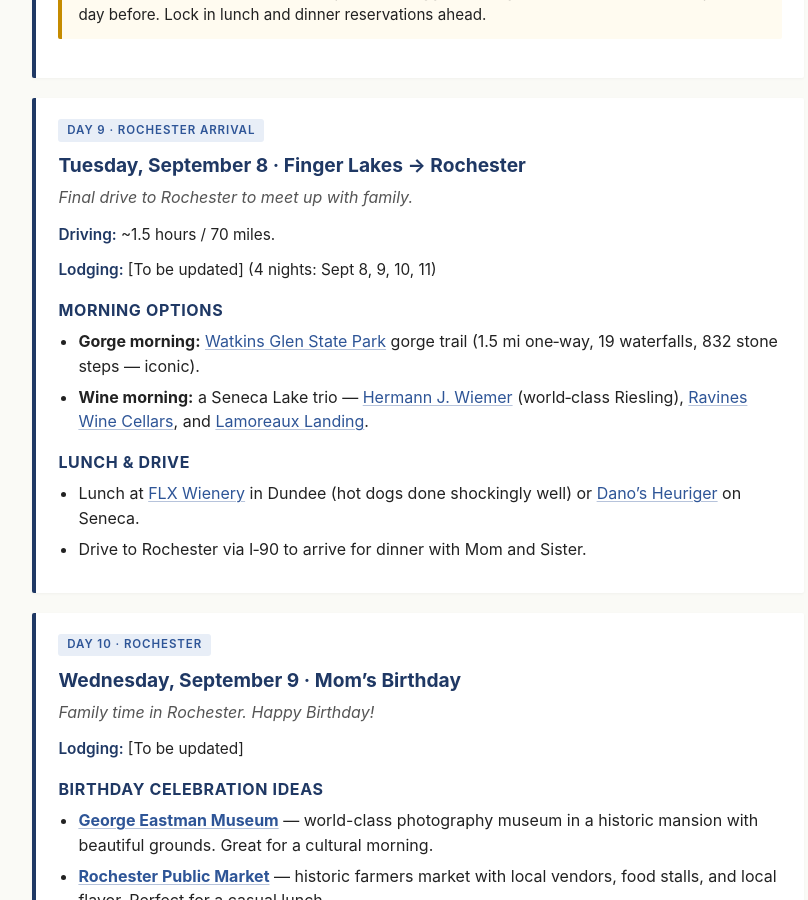
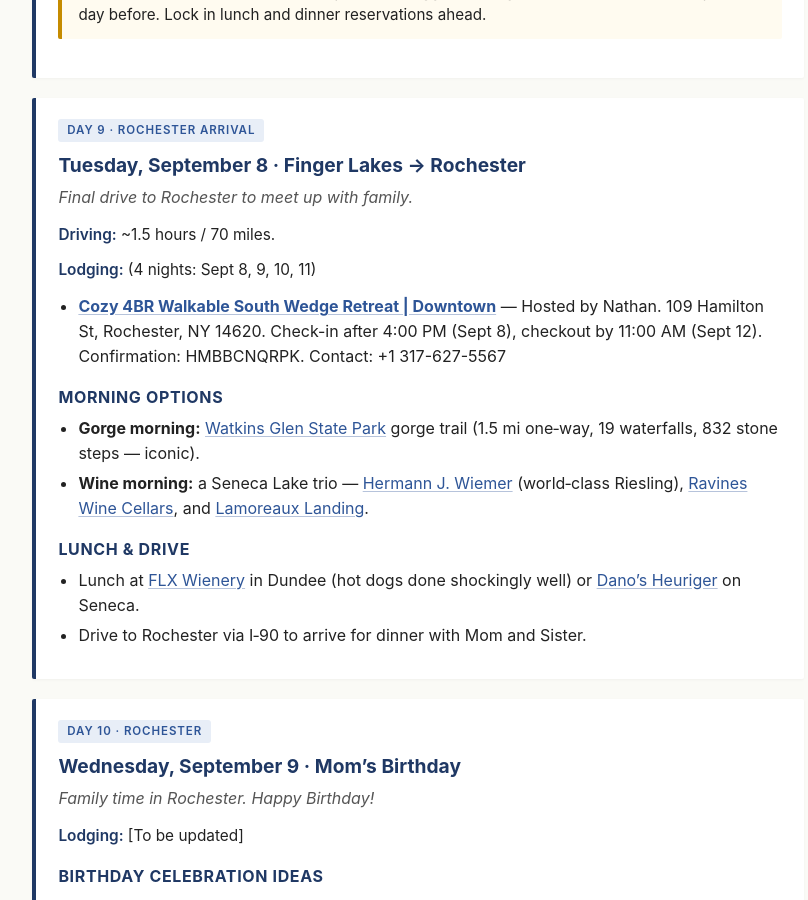
Before and after one commit to intangiblesoftware/intangiblesoftware.github.io, a Jekyll site: the page Acadia_to_Rochester_Road_Trip.html, which Jekyll copies as it is, in a window 1280 px wide and 900 px high, scrolled down 8487 px. Shown: the whole window, without its empty margins (222-1030 px from the left). Built offline with Jekyll 4.4.1, drawn with Linux system fonts in a browser that asks for light colours.

Commit message:
update with roc bnb

```diff
--- a/Acadia_to_Rochester_Road_Trip.html
+++ b/Acadia_to_Rochester_Road_Trip.html
@@ -502,7 +502,10 @@
   <h3>Tuesday, September 8 &middot; Finger Lakes &rarr; Rochester</h3>
   <p class="sub">Final drive to Rochester to meet up with family.</p>
   <p class="meta"><span class="label">Driving:</span> ~1.5 hours / 70 miles.</p>
-  <p class="meta"><span class="label">Lodging:</span> [To be updated] (4 nights: Sept 8, 9, 10, 11)</p>
+  <p class="meta"><span class="label">Lodging:</span> (4 nights: Sept 8, 9, 10, 11)</p>
+  <ul>
+    <li><strong><a href="https://www.airbnb.com/rooms/953581550038507834" target="_blank" rel="noopener">Cozy 4BR Walkable South Wedge Retreat | Downtown</a></strong> — Hosted by Nathan. 109 Hamilton St, Rochester, NY 14620. Check-in after 4:00 PM (Sept 8), checkout by 11:00 AM (Sept 12). Confirmation: HMBBCNQRPK. Contact: +1 317-627-5567</li>
+  </ul>
 
   <h4>Morning options</h4>
   <ul>
```
